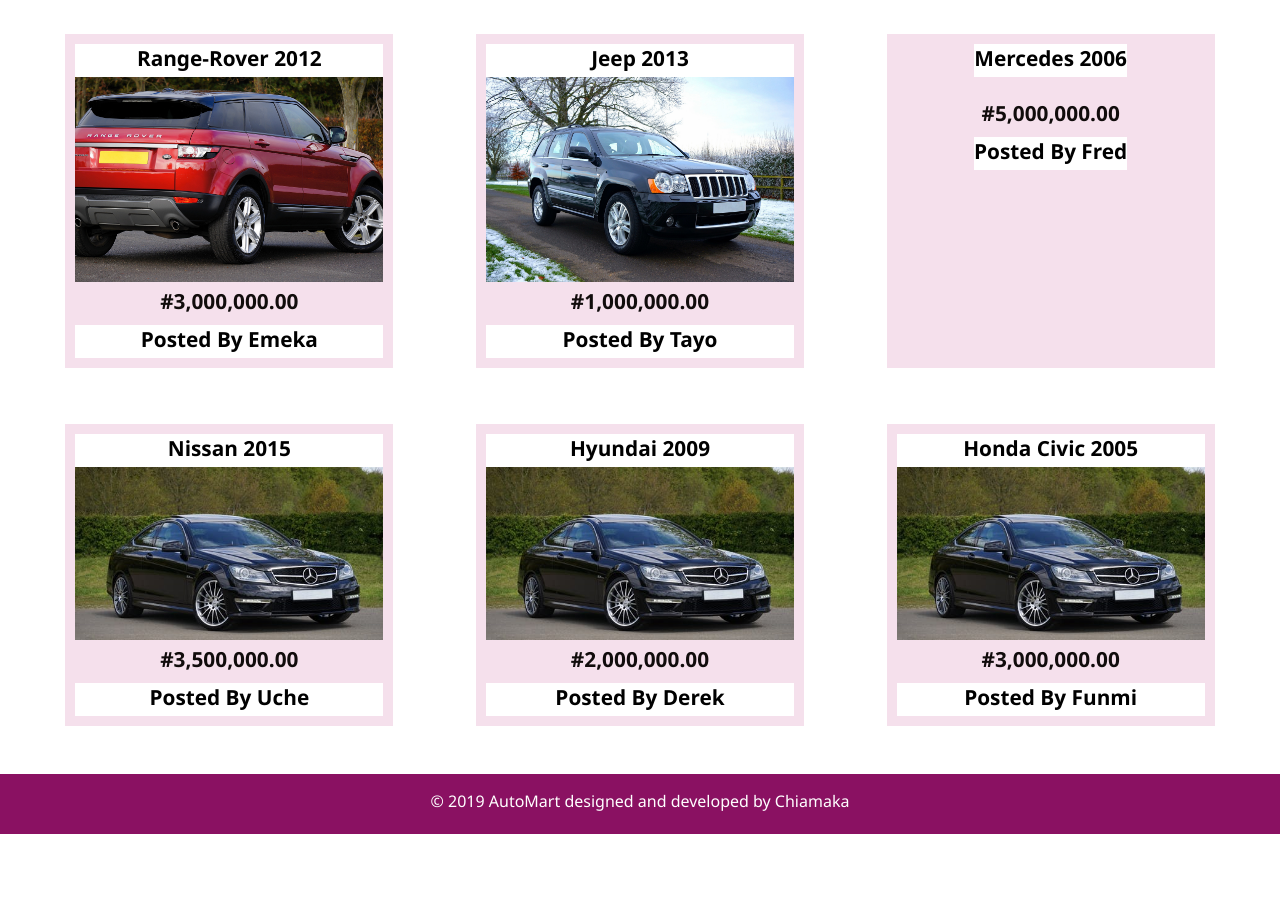
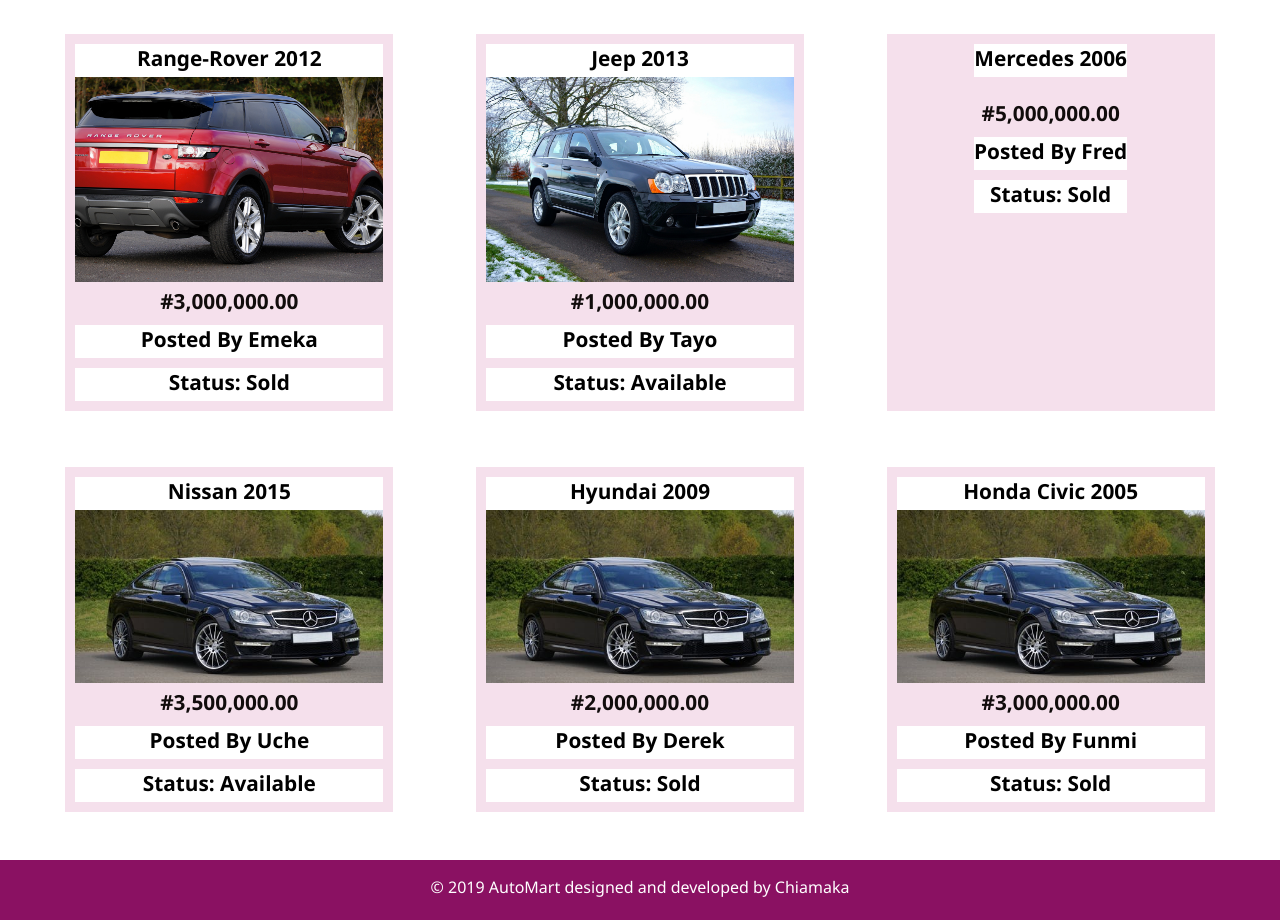
Before and after one commit to ChiamakaObitube/AutoMart, a plain HTML site: page UI/admin-view-all-ads.html in a window 1280 px wide. Shown: the part 146-1066 px from the top of the page. Before the commit the page ends 980 px from the top, so only its background shows below. Drawn offline with Linux system fonts and the light colour scheme.

Commit message:
[Feature #165876339]: admin can view all cars whether sold or available [Delivers:165876339]

```diff
--- a/UI/admin-view-all-ads.html
+++ b/UI/admin-view-all-ads.html
@@ -30,6 +30,7 @@
                         <img src="/UI/images/rangerover.jpg" alt="" style="width:100%">
                         <p class="price">#3,000,000.00</p>
                         <p class="poster">Posted by Emeka</p>
+                        <p class="poster">Status: Sold</p>
                     </div>
                 </div>
 
@@ -40,6 +41,7 @@
                         <img src="/UI/images/black-car-car-fancy-104401.jpg" alt="" style="width:100%">
                         <p class="price">#1,000,000.00</p>
                         <p class="poster">Posted by Tayo</p>
+                        <p class="poster">Status: Available</p>
                     </div>
                 </div>
 
@@ -49,6 +51,7 @@
                         <img src="/UI/images/pexels-photo-810357.jpeg" alt="" style="width:100%">
                         <p class="price">#5,000,000.00</p>
                         <p class="poster">Posted by Fred</p>
+                        <p class="poster">Status: Sold</p>
                     </div>
                 </div>
                 <div class="menu-items">
@@ -57,6 +60,7 @@
                         <img src="/UI/images/bgimage.jpeg" alt="" style="width:100%">
                         <p class="price">#3,500,000.00</p>
                         <p class="poster">Posted by Uche</p>
+                        <p class="poster">Status: Available</p>
                     </div>
                 </div>
                 <div class="menu-items">
@@ -65,6 +69,7 @@
                         <img src="/UI/images/bgimage.jpeg" alt="" style="width:100%">
                         <p class="price">#2,000,000.00</p>
                         <p class="poster">Posted by Derek</p>
+                        <p class="poster">Status: Sold</p>
                     </div>
                 </div>
                 <div class="menu-items">
@@ -73,6 +78,7 @@
                         <img src="/UI/images/bgimage.jpeg" alt="" style="width:100%">
                         <p class="price">#3,000,000.00</p>
                         <p class="poster">Posted by Funmi</p>
+                        <p class="poster">Status: Sold</p>
                     </div>
                 </div>
             </div>
```
